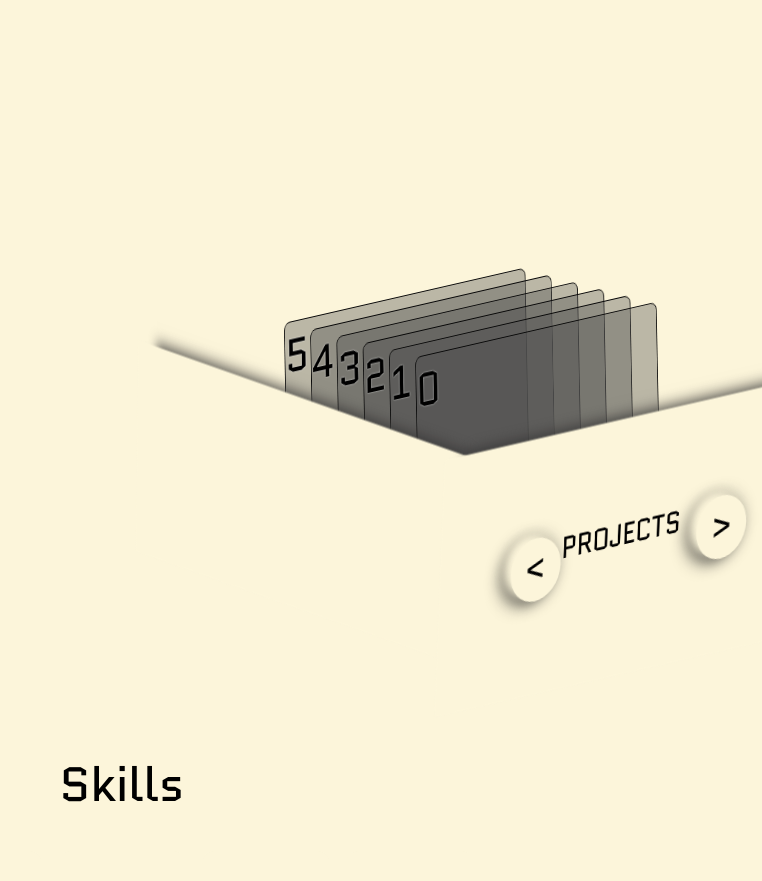
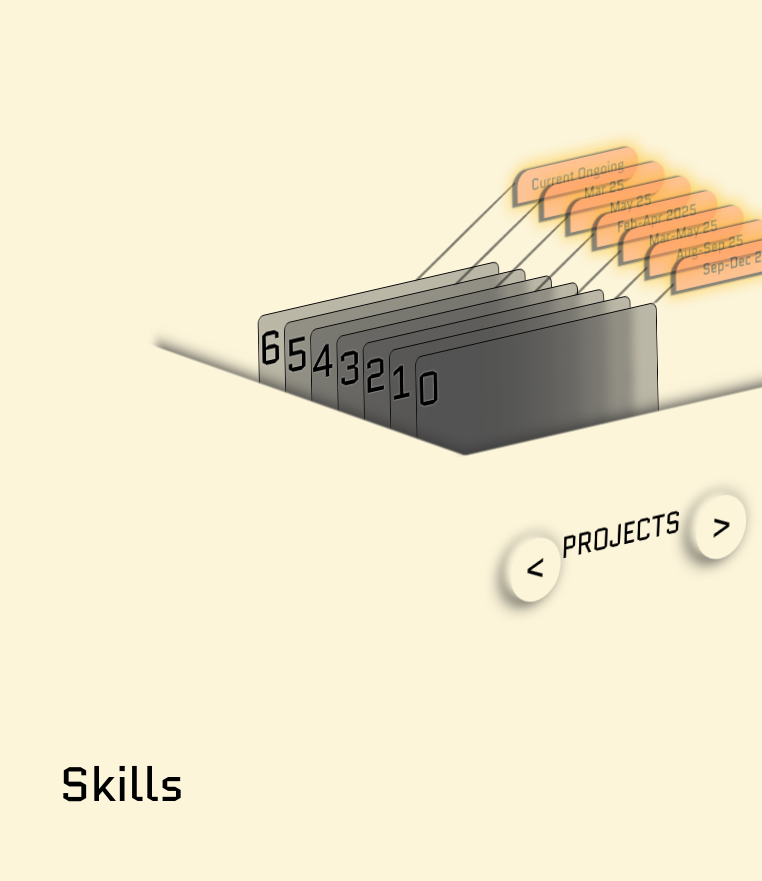
Before and after one commit to AikKiat/Webappportv2, a React (Vite) app: page / in a window 1280 px wide. Shown: the part 1560-2441 px from the top of the page, without its empty margins (518-1280 px from the left). Built offline with nearby package versions, Linux system fonts and the light colour scheme; a web font is replaced by a local one.

Commit message:
added timestamps

```diff
--- a/src/constants/constants.ts
+++ b/src/constants/constants.ts
@@ -30,6 +30,7 @@ export const introTexts : introtext ={
 
 export interface project{
     name : string,
+    timeFrame : string,
     description : string,
     imageSource : string,
     videoSource : string | null,
@@ -39,6 +40,8 @@ export interface project{
     uniqueIdName : string,
     techstack : string[] | null,
     githubLink : string | null,
+    checkItOutLinks : string[] | null,
+    checkItOutMsgs : string[] | null,
     titleDesc : string,
     titleThumbnail : string | null
 }
@@ -46,6 +49,7 @@ export interface project{
 export const projects : project[] = [
     {
         name : "AI-Driven Resource Monitor Project (Internship @NCS NEXT)",
+        timeFrame : "Sep-Dec 25",
         description:
         `An AI-driven full-stack web application built on a modular monolithic **FastAPI (Python) backend with a **React + **TypeScript frontend client.
         The system interfaces with a **simulation environment that models **robotic entities, **movement routes, **operational constraints, and **baggage transfer conditions.
@@ -66,11 +70,14 @@ export const projects : project[] = [
         uniqueIdName : "aidrm",
         techstack : ["/icons/redis.png", "/icons/docker.png", "/icons/python.png", "/icons/ts.png", "/icons/react.png","/icons/psql.png", "/icons/tigerdata.png", "/icons/prometheus.png", "/icons/grafana.png", "/icons/langchain.png", "/icons/langgraph.png"],
         githubLink : null,
+        checkItOutLinks : ["https://github.com/AikKiat/learning/blob/main/learning/designing_chat_system.md"],
+        checkItOutMsgs : ["More info about how I designed some parts of the system, not related to any key proprietary information of course."],
         titleDesc : "AI-Driven Agentic Fullstack App for Smarter Robotics Baggage Handling at Airports",
         titleThumbnail : null
     },
     {
         name : "T.A.L.L",
+        timeFrame : "Aug-Sep 25",
         description :
         `A fullstack **Cloud **Native App embodying our research into **guided_journaling and **identity_building, made to **empower lives of **teenagers and **better their **mental_wellbeing.
         Conceptualised for **DellInnovateFest **2025 by **Dell_Technologies aimed at **utilising_technology for **social_good.
@@ -92,10 +99,13 @@ export const projects : project[] = [
         techstack : ["/icons/js.png", "/icons/python.png", "/icons/kt.png", "/icons/openshift.png", "/icons/androidstudio.png"],
         githubLink : "https://github.com/AikKiat/Dell_InnovateFest-2025",
         titleDesc : "AI-Powered Mental Wellness App for Teenagers",
+        checkItOutLinks : null,
+        checkItOutMsgs : null,
         titleThumbnail : "images/tall.png"
     },
     {
         name : "Come Fly with Me",
+        timeFrame : "Mar-May 25",
         description :
         `Fullstack Hotel Booking app for **client_company **Ascenda as part of school project using **ExpressJS, **ReactJS and **Stripe_Payments **API, as part of my **Term **5 **Elements_of **Software_Construction **50.003 **final **course **project.
         Work was split between the team, and I worked on the **backend **ExpressJS **server with 2 others. Data of **more **than **1000 hotel destinations **pulled from **Ascenda's provided API endpoints were stored in **boundary_actor **entities which could be used for **greater_expandability in terms of the **persistence_layer.
@@ -111,10 +121,13 @@ export const projects : project[] = [
         techstack : ["/icons/docker.png", "/icons/js.png", "/icons/react.png", "/icons/mysql.png", "/icons/cypress.png"],
         githubLink : "https://github.com/AndrewLJY/ESCWebApp",
         titleDesc : "Fullstack (MERN -Mysql) Hotel Booking System for Ascenda",
+        checkItOutLinks : null,
+        checkItOutMsgs : null,
         titleThumbnail : "/images/ascenda_5.png"
     },
     {
         name : "SmartHealth",
+        timeFrame : "Feb-Apr 2025",
         description : `All in one **HealthTech_app for people in their **50s **- **60s and **caregivers of the elderly. **Realtime **food_nutrient and **medicinal_package **analysis, **live **medical_centre **finder & **Google_Maps **UI using **Google_Places **API. **PostgreSQL for **user_Data, hosted in **AWS_RDS with **S3 scalable storage for **image_data.
         **Smarthealth is an **Android_App created as Part of **50.001 **Informations_Systems **and **Programming **Course.
         Created using **Java in **Android_Studio, and used **Java_Spring as the **backend **framework, user data was stored in a **PostgreSQL **AWS_RDS.
@@ -132,10 +145,13 @@ export const projects : project[] = [
         techstack : ["/icons/java.png", "/icons/spring.png", "/icons/aws.png"],
         githubLink : "https://github.com/ItsMeOX/SmartHealth",
         titleDesc : "AI-Powered Healthtech App for the Elderly with Image Detection for Calorie Management",
+        checkItOutLinks : null,
+        checkItOutMsgs : null,
         titleThumbnail : "images/smarthealth_0.png"
     },
     {
         name : "End-End ML Pipeline for Customer Loyalty Prediction",
+        timeFrame : "May 25",
         description : "An End-End ML pipeline I did last year, which focuses on customer loyalty prediction for a particular fictional company. Contains **Exploratory_Data **Analysis, as well as actual **End-End **ML_pipeline and **bash_file to run it. More information about my investigative analysis in the Github repo.",
         imageSource : "",
         videoSource : "",
@@ -146,10 +162,13 @@ export const projects : project[] = [
         techstack : ["/icons/scikitlearn.png", "/icons/python.png", "/icons/SQLite.png"],
         githubLink : "https://github.com/AikKiat/End-End-ML-Pipeline-for-Customer-Loyalty-Prediction/",
         titleDesc : "End-End EDA and ML Pipeline for Customer Loyal Prediction",
+        checkItOutLinks : null,
+        checkItOutMsgs : null,
         titleThumbnail : "/images/pipeline_graph.png"
     },
     {
         name : "Portfolio V1",
+        timeFrame : "Mar 25",
         description : "My first web portfolio, and also my first project using HTML, CSS and Javascript. Made in Feb 2025. View it here, together with my **older_projects from **2023-_2024**",
         imageSource : "",
         videoSource : "",
@@ -160,7 +179,26 @@ export const projects : project[] = [
         techstack : ["/icons/html.png", "/icons/css.png", "/icons/js.png" ],
         githubLink : "https://github.com/AikKiat/webappport",
         titleDesc : "My First Web Portfolio",
+        checkItOutLinks : ["https://aikkiat.github.io/webappport/"],
+        checkItOutMsgs : ["Check it out here!"],
         titleThumbnail : "images/portfoliov1_1.png"
+    },
+    {
+        name : "Current Ongoing Projects",
+        timeFrame : "Current Ongoing",
+        description : "Learning more about key technologies for **distributed_systems. Building a **Redis_clone using **Java.",
+        imageSource : "",
+        videoSource : "",
+        imageCollage : null,
+        videoCollage : null,
+        longerDescription : "My first web portfolio, and also my first project using HTML, CSS and Javascript. Made in Feb 2025. View it here, together with my **older_projects from **2023-_2024**.",
+        uniqueIdName : "current",
+        techstack : ["/icons/java.png"],
+        githubLink : null,
+        titleDesc : "My First Web Portfolio",
+        checkItOutLinks : ["https://github.com/AikKiat/codecrafters-redis-java"],
+        checkItOutMsgs : ["Building Redis Clone, currently finished GET, SET, PING commands with per-client buffer."],
+        titleThumbnail : ""
     }
 ]
 
--- /dev/null
+++ b/src/hooks/useMediaQuery.ts
@@ -0,0 +1,18 @@
+import { useEffect, useState } from "react";
+
+
+
+export function useMediaQuery(query: string): boolean {
+  const [matches, setMatches] = useState(
+    () => window.matchMedia(query).matches
+  );
+
+  useEffect(() => {
+    const media = window.matchMedia(query);
+    const listener = () => setMatches(media.matches);
+    media.addEventListener('change', listener);
+    return () => media.removeEventListener('change', listener);
+  }, [query]);
+
+  return matches;
+}
--- a/src/pages/main_page/components/projects_section/ProjectsCardHologram.tsx
+++ b/src/pages/main_page/components/projects_section/ProjectsCardHologram.tsx
@@ -56,6 +56,8 @@ export function ProjectsCardHologram({closeFromProjectCard, currentIndex, sendCl
         <div className={`projects_card_showcase ${closeFromProjectCard % 2 == 0 ? "hidden" : "opened"}`}>
             <div className={`project_information_card_holder`} ref={projectCardRef}>
             {projects.map((project : project, index : number) =>{
+                console.log(showFullInfo);
+                console.log(currentIndex, index);
                 if(currentIndex === index && showFullInfo){
                         return (
                         <ProjectInformation
@@ -68,6 +70,8 @@ export function ProjectsCardHologram({closeFromProjectCard, currentIndex, sendCl
                             videoCollage={project.videoCollage}
                             techstack={project.techstack}
                             githubLink={project.githubLink}
+                            checkItOutLinks={project.checkItOutLinks}
+                            checkItOutMsgs={project.checkItOutMsgs}
                             isPastSelectedProject={currentIndex===index}
                             closeFromProjectCardCurrentVal={closeFromProjectCard}
                             uniqueIdName={project.uniqueIdName}
--- a/src/pages/main_page/components/projects_section/ProjectsDrawer.tsx
+++ b/src/pages/main_page/components/projects_section/ProjectsDrawer.tsx
@@ -2,6 +2,7 @@
 import { useEffect, useRef, useState } from "react";
 import { projects } from "../../../../constants/constants";
 import type { project } from "../../../../constants/constants";
+import { useMediaQuery } from "../../../../hooks/useMediaQuery";
 
 
 interface ProjectsDrawerProps{
@@ -9,16 +10,19 @@ interface ProjectsDrawerProps{
     setCloseFromProjectCard : React.Dispatch<React.SetStateAction<number>>;
     setShowFullInformation : React.Dispatch<React.SetStateAction<boolean>>;
     setCurrentIndex : React.Dispatch<React.SetStateAction<number>>;
-    setRefDrawerSide : ( data : HTMLDivElement) => void
-    setRefDrawerFront : (data : HTMLDivElement) => void
-    setRefProjectCards : (data : HTMLDivElement[]) => void
-    setRefDrawerLabel : (data : HTMLDivElement) => void
-    setRefButtonLeft : (data : HTMLDivElement) => void
-    setRefButtonRight : (data : HTMLDivElement) => void
+    setRefDrawerSide : ( data : HTMLDivElement) => void;
+    setRefDrawerFront : (data : HTMLDivElement) => void;
+    setRefProjectCards : (data : HTMLDivElement[]) => void;
+    setRefDrawerLabel : (data : HTMLDivElement) => void;
+    setRefButtonLeft : (data : HTMLDivElement) => void;
+    setRefButtonRight : (data : HTMLDivElement) => void;
 }
 
 
 export default function ProjectsDrawer(props : ProjectsDrawerProps){
+
+    const isMobile = useMediaQuery(`(min-width: 320px) and (max-width:450px)`);
+    // const isMobile = false;
 
     // const projectNamesArray = Object.keys(ProjectNames) as Array<keyof typeof ProjectNames>;
 
@@ -34,6 +38,8 @@ export default function ProjectsDrawer(props : ProjectsDrawerProps){
 
     const nextIndexRef = useRef<number>(-1);
     const projectCardsRef = useRef<HTMLDivElement[]>([]);
+    const cardTabsRef = useRef<HTMLSpanElement[]>([]);
+    const cardLineHoldersRef = useRef<HTMLDivElement[]>([]);
     const internalContentsRef = useRef<HTMLDivElement[]>([]);
 
     const overrideMinimiseAll = useRef<boolean>(false);
@@ -165,6 +171,7 @@ export default function ProjectsDrawer(props : ProjectsDrawerProps){
                 {
                     internalContentRef.style.opacity = "0";
                 }
+                cardTabsRef.current[index].style.opacity = "0.5";
             }
 
             else{
@@ -178,7 +185,11 @@ export default function ProjectsDrawer(props : ProjectsDrawerProps){
                 {
                     internalContentRef.style.opacity = "1.0";
                 }
+                cardTabsRef.current[index].style.opacity = "1.0";
             }
+
+            cardTabsRef.current[index].style.pointerEvents = "none";
+            cardLineHoldersRef.current[index].style.pointerEvents = "none";
         });
 
         setTimeout(() => {
@@ -192,12 +203,28 @@ export default function ProjectsDrawer(props : ProjectsDrawerProps){
                 {projectsArrays.map((project, index) =>{
 
                     let zPos : number = index * -40;
-                    let yPos : number = index * -0;
+                    let yPos : number = index * -1;
+
+                    let yPos2 : number = isMobile? (index * -0.5 - 3) : (index * -0.5 - 1.0) ;
+                    let yPos3 : number = isMobile? (index * -0.45 - 2) : (index * -0.5 - 5);
 
                     transformStyles.current[index] = `translateZ(${zPos}px) translateY(${yPos}px) `
 
                     const cardStyle : React.CSSProperties = {
                         transform: `translateZ(${zPos}px) translateY(${yPos}px) `,
+                    }
+                    const cardTabStyle : React.CSSProperties = {
+                        transform: `translateX(${isMobile? "0" :"11.7"}rem) translateY(${yPos2}rem) `,
+                        // left : `${index % 2 == 0? "0%" : "100%"}`
+                    }
+                    const lineHolderStyle : React.CSSProperties = {
+                        transform: `translateY(${yPos3}rem) translateZ(-1rem) translateX(${isMobile? `${-2.0 - (2-index * 0.5)}`: "1.5"}rem)`,
+                        height : `${isMobile? (2 + index * 0.45) : (5 + index * 0.5)}rem`
+                        // left : `${index % 2 == 0? "0%" : "100%"}`
+                    }
+                    const lineStyle : React.CSSProperties = {
+                        width : `${isMobile? (index * 1.0 + 10) : (index * 1.2 + 7)}rem`,
+                        transform : `translateY(${isMobile? (0) : (6.0 + index * 0.2)}rem) rotate(${isMobile? "-70": "-30"}deg) translateX(2rem)`
                     }
 
                     return (
@@ -222,7 +249,19 @@ export default function ProjectsDrawer(props : ProjectsDrawerProps){
                                     <button className="minimize" onClick={minimize}>Minimise</button>
                                 </div>
                             </div>
-                            {/* <span className="card_tab"></span> */}
+                                <span
+                                    className="card_tab"
+                                    style={cardTabStyle}
+                                    ref={(element) => {if (element) cardTabsRef.current[index] = element;}}
+                                    >{`${project.timeFrame}`}
+                                </span>
+                                <div
+                                    className="line_holder"
+                                    style={lineHolderStyle}
+                                    ref={(element) => {if (element) cardLineHoldersRef.current[index] = element;}}
+                                    >
+                                    <span className="line" style={lineStyle}></span>
+                                </div>
                         </div>
                     )
                 })}
--- a/src/styles/main_page_projects_section.css
+++ b/src/styles/main_page_projects_section.css
@@ -45,6 +45,8 @@
     text-shadow: 0rem 0rem 0.1rem #fff;
     background: #4d4d4d5e;
     pointer-events: auto;
+    transform-style: preserve-3d;
+    backdrop-filter: blur(0.3rem);
     /* opacity: 0.5; */
     /* animation: bounce;
     animation-duration: 2s; */
@@ -86,6 +88,7 @@
 }
 
 .internal_contents .buttons{
+    z-index: 1;
     position: absolute;
     top: -15%;
     left: 0%;
@@ -107,10 +110,9 @@
     width: 3rem;
     height: 3rem;
     font-size: 1rem;
-    background: #ff07ffb3;
+    background: #ff07ff;
     pointer-events: auto;
     text-shadow: 0rem 0rem 0.1rem #ffffff;
-    backdrop-filter: blur(0.5rem);
     box-shadow: 0rem 0rem 0.1rem 0.1rem #000000;
 }
 
@@ -147,16 +149,51 @@
     height: 100%;
 }
 
-/* .project_card .card_tab{
+
+.project_card .card_tab{
+    z-index: 1;
+    display: flex;
+    justify-content: center;
+    align-items: center;
     position: absolute;
-    top: -7%;
-    left: 0%;
+    top: -10%;
+    right: 0%;
+    transform: translateZ(-1.0rem);
     height: 2rem;
-    width: 15rem;
-    background: #4e8cff;
+    width: 10rem;
+    font-size: 1.0rem;
+    /* color: #00000092; */
+    background: #ff924e;
     border-radius: 1rem 1rem 1rem 0;
-    box-shadow: -0.3rem 0rem 0.1rem 0.1rem #131313, -0.2rem 0rem 1rem 0.4rem  #428eff;;
-} */
+    box-shadow: -0.3rem 0.05rem 0.1rem 0.15rem #131313, -0.2rem 0rem 1rem 0.4rem  #ffb907e8;
+    transition: all 0.5s ease;
+}
+
+.project_card:hover .card_tab{
+    opacity: 1.0;
+}
+
+.project_card .line_holder{
+    z-index: -1;
+    position: absolute;
+    top: 0%;
+    right: 0%;
+    width: 10rem;
+    height: 4rem;
+    /* border: 1px solid #ec290f; */
+    overflow: hidden;
+}
+
+.project_card .line{
+    z-index: -1;
+    opacity: 0.5;
+    background: #000000;
+    height: 0.2rem;
+    position: absolute;
+    right: 0%;
+    top: 0%;
+    border-radius: 80%;
+}
 
 
 .drawer_side{
```
Also changed, not shown: src/pages/main_page/components/projects_section/ProjectInformation.tsx (+18 -19 lines), src/styles/media_queries/media_queries_projects_section.css (+4 -12 lines).
